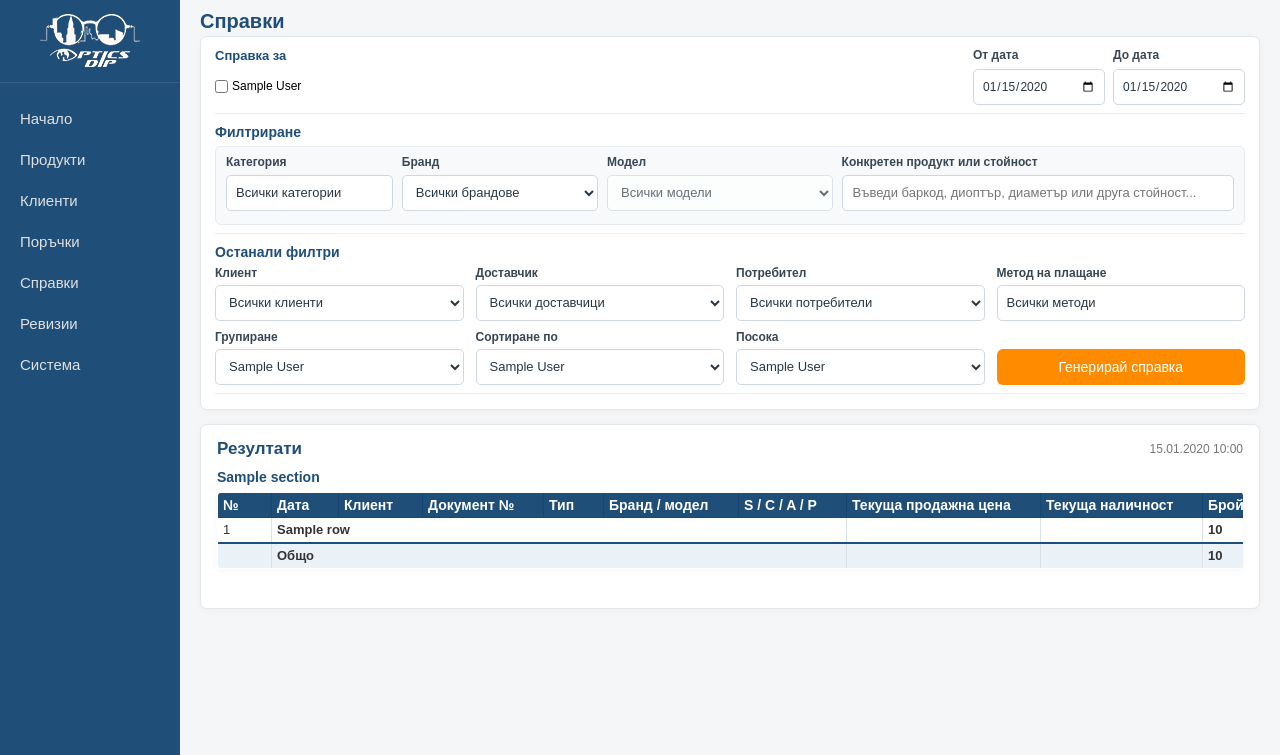
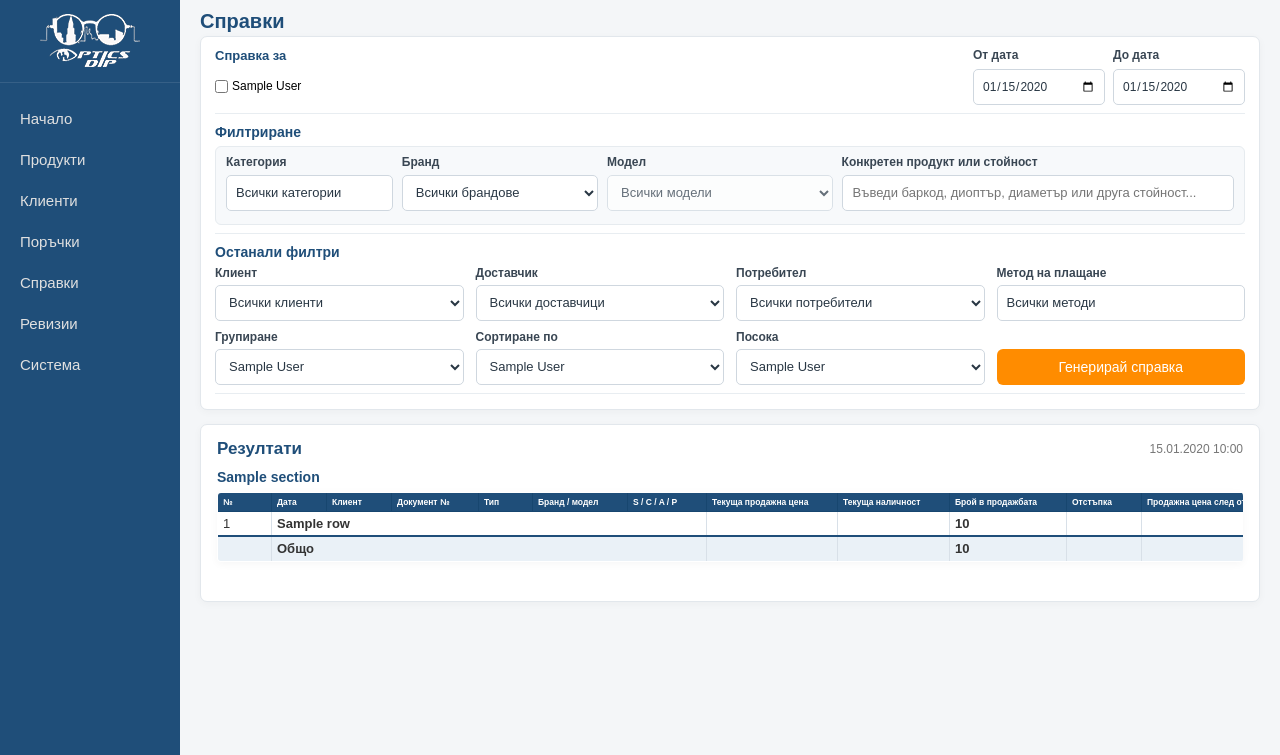
Before and after one commit to kirilkitanov/optics_app, a Spring app: page /reports/reports in a window 1280 px wide. Shown: the part 45-800 px from the top of the page. Run offline with Thymeleaf, Linux system fonts and the light colour scheme; the template is opened without the code that fills it: most values are stand-ins (such as "Sample title", 1, 10 or a date in 2020); data that the repository does not hold is empty; some of the project's set-up classes (security, data sources, template engines, error pages and the like) are left out, and stand-ins take their place.

Commit message:
Reduce report table and header font sizes

```diff
--- a/src/main/resources/static/css/report-page.css
+++ b/src/main/resources/static/css/report-page.css
@@ -974,3 +974,13 @@
 .report-results-table .report-column-resizer.is-resizing {
     background: rgba(255, 255, 255, 0.35);
 }
+
+
+/* Slightly smaller report table typography */
+.report-results-table {
+    font-size: 9px;
+}
+
+.report-results-table th {
+    font-size: 8.5px;
+}
```
